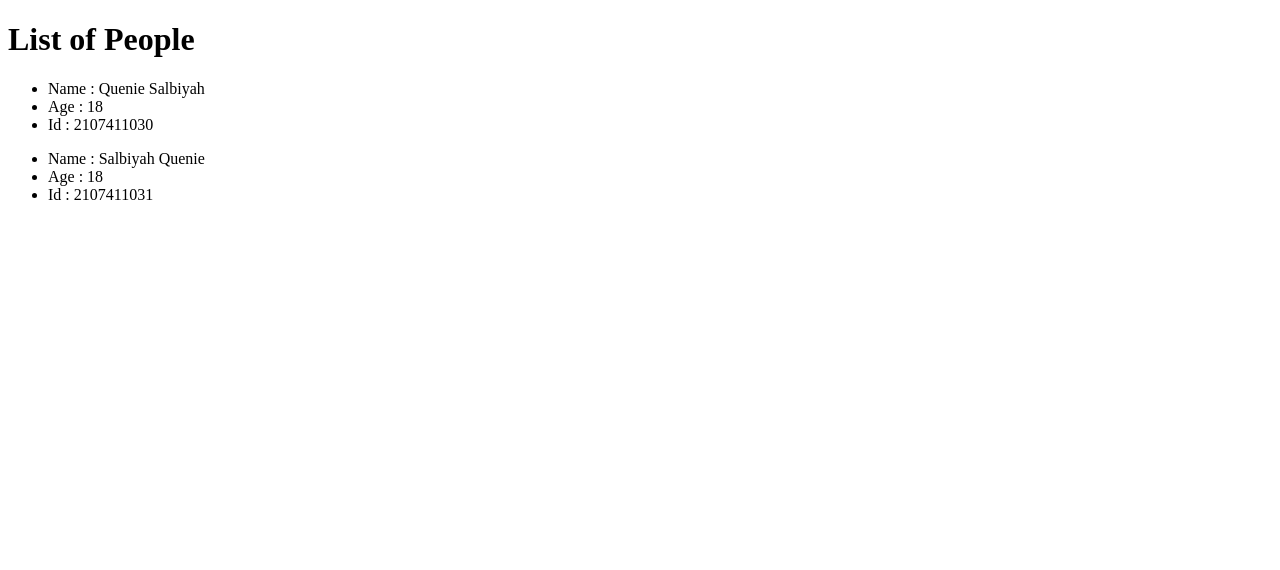
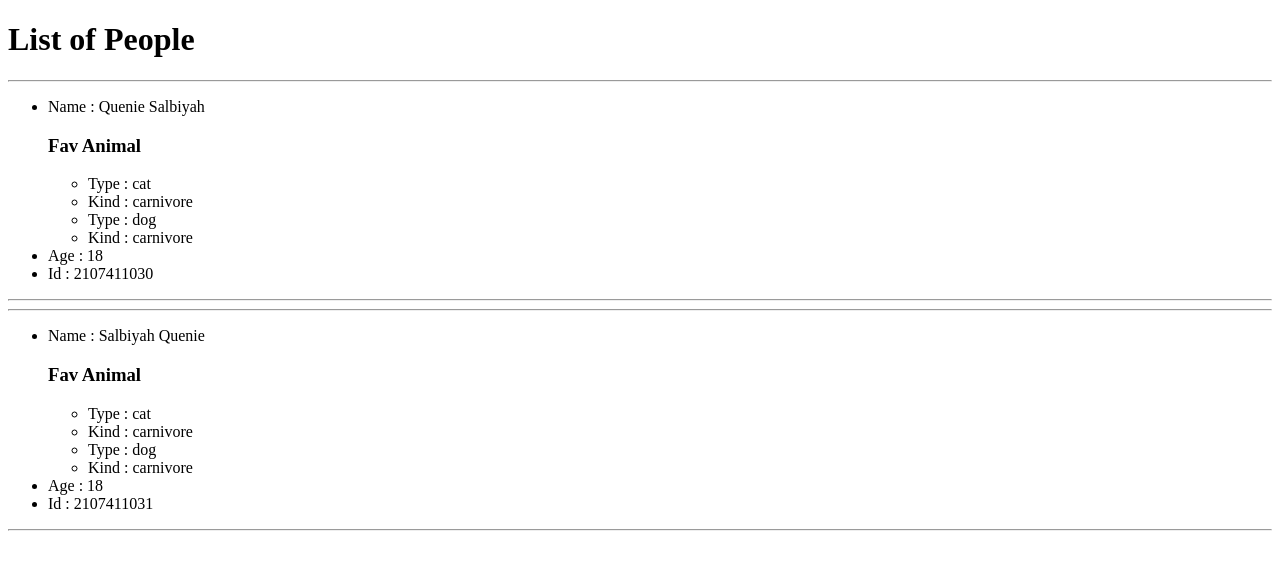
Before and after one commit to Queniex/about-php, a PHP site: page /asso-array.php in a window 1280 px wide. Shown: the top 570 px of the page. Run offline with PHP 8.4, Linux system fonts and the light colour scheme.

Commit message:
Array Associative is kinda unique

```diff
--- a/asso-array.php
+++ b/asso-array.php
@@ -3,6 +3,16 @@ $students = [
     ["Quenie Salbiyah", 18 , 2107411030],
     ["Salbiyah Quenie", 18 , 2107411031]
 ];
+
+// Array Associative
+// Same as the numeric array, but using a string as the key (infront of)
+$animals = [
+    [ "Name" => "cat", "Food" => "carnivore", "leg" => 4 ],
+    [ "Name" => "dog", "Food" => "carnivore", "leg" => 4 ]
+];
+
+// How to preview of array associative
+// echo $animals[0]["Name"];
 ?>
 
 <!DOCTYPE html>
@@ -17,11 +27,21 @@ $students = [
     <h1> List of People </h1>
 
     <?php foreach( $students as $student) : ?>
+
+    <hr>
     <ul>
         <li>Name : <?php echo $student[0]; ?></li>
+        <h3>Fav Animal</h1>
+        <?php foreach ( $animals as $animal) : ?>
+          <ul>
+            <li>Type : <?php echo $animal["Name"]; ?></li>
+            <li>Kind : <?php echo $animal["Food"]; ?></li>
+          </ul>
+        <?php endforeach; ?>
         <li>Age : <?php echo $student[1]; ?></li>
         <li>Id : <?php echo $student[2]; ?></li>
     </ul>
+    <hr>
     <?php endforeach; ?>
 </body>
 </html>
```
